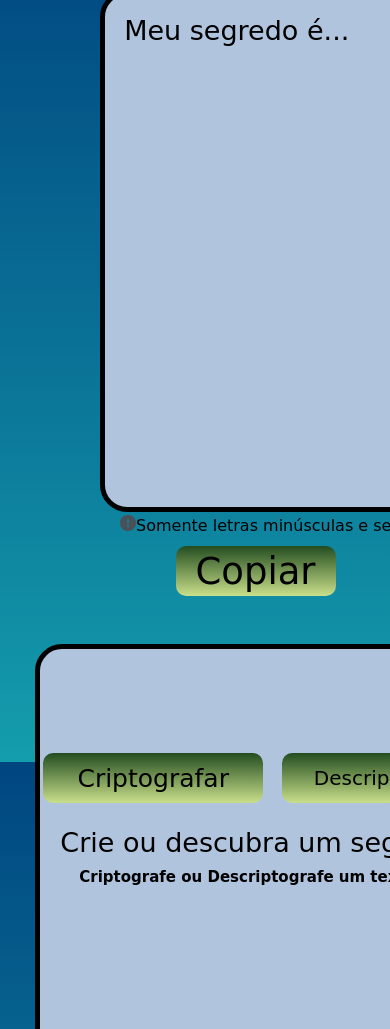
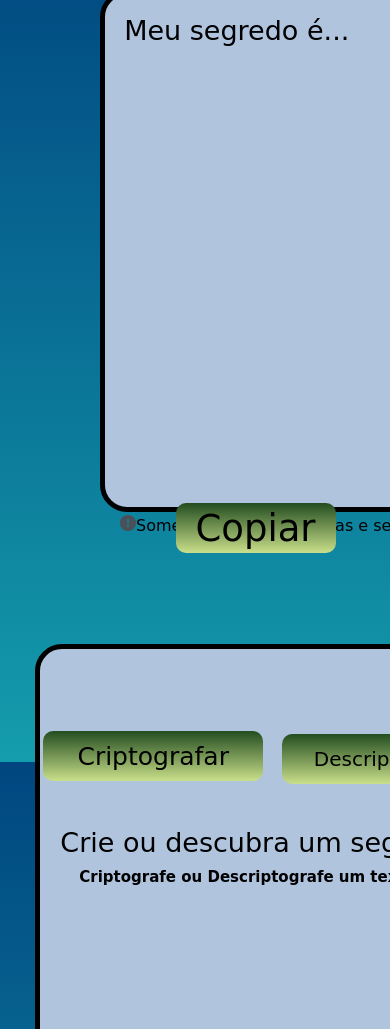
Before and after one commit to VanessaTosta/Challenge-Alura-Decodificador-de-Texto, a plain HTML site: page index.html in a window 390 px wide. Shown: the part 71-1100 px from the top of the page. Drawn offline with Linux system fonts and the light colour scheme; a web font is replaced by a local one.

Commit message:
ajustando para celular

```diff
--- a/decodificadortexto.css
+++ b/decodificadortexto.css
@@ -207,7 +207,7 @@ textarea:focus, input:focus, select:focus {
 
 }
 .botao-criptografar{
-    bottom: -30px;
+    bottom: -8px;
     left: 12px;
 
 }
@@ -218,7 +218,7 @@ textarea:focus, input:focus, select:focus {
 }
 
 .botao-descriptografar{
-    bottom: -30px;
+    bottom: -11px;
     right: -112px;
 }
 
@@ -229,9 +229,8 @@ textarea:focus, input:focus, select:focus {
 }
 
 .copiador{
-
     margin-left: 45%;
-    bottom: 177px;
+    bottom: 220px;
     width: 160px;
 }
 .copiador:hover{
```
